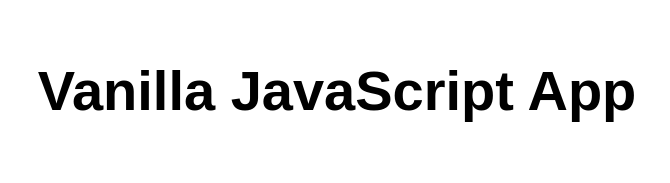
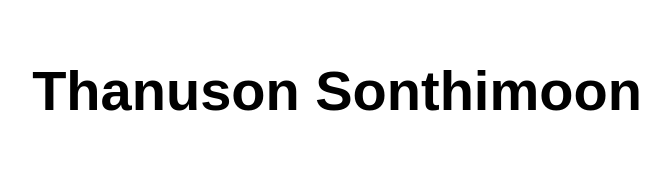
Before and after one commit to ThanusonSonthimoon/RealWebApp, a website: page src/index.html in a window 1280 px wide. Shown: the whole page, without its empty margins (303-973 px from the left). Drawn offline with Linux system fonts and the light colour scheme.

Commit message:
Update index.html

```diff
--- a/src/index.html
+++ b/src/index.html
@@ -10,7 +10,7 @@
 
 <body>
   <main>
-    <h1>Vanilla JavaScript App</h1>
+    <h1>Thanuson Sonthimoon</h1>
   </main>
 </body>
 
```
